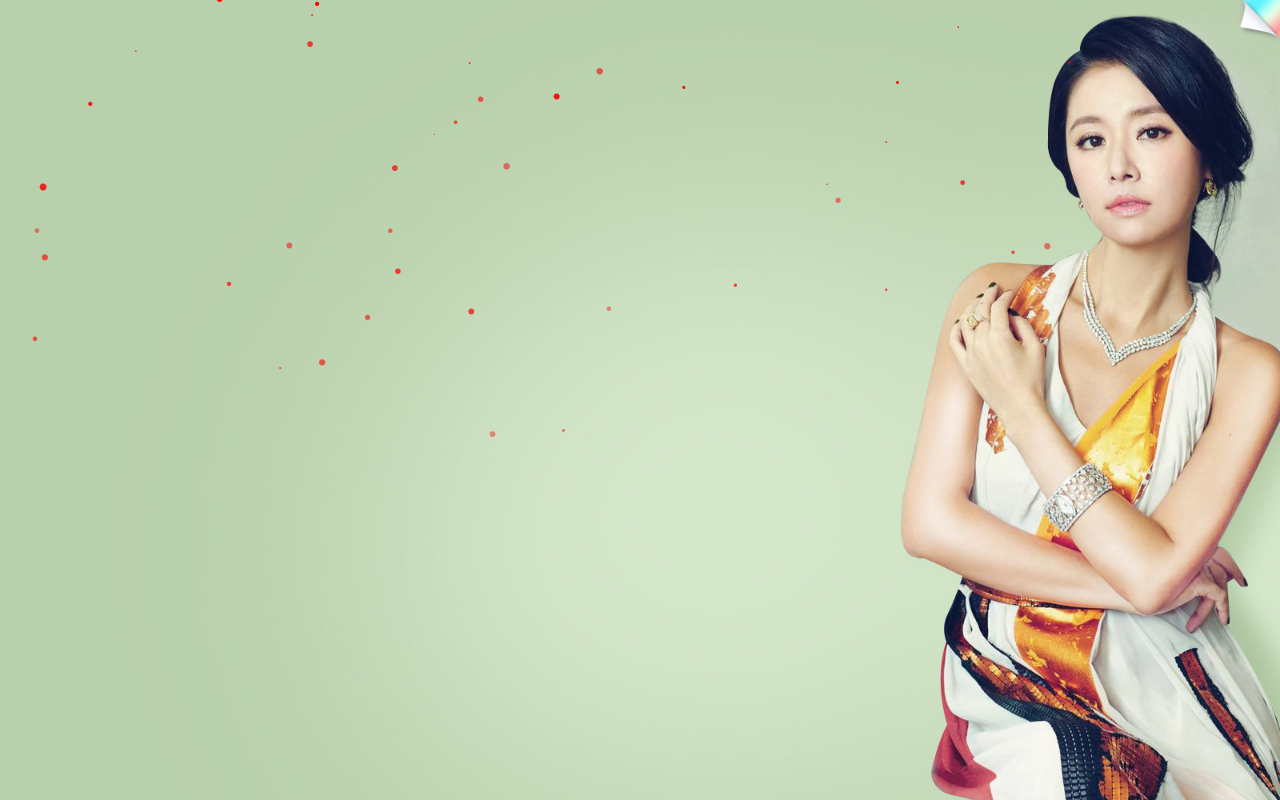
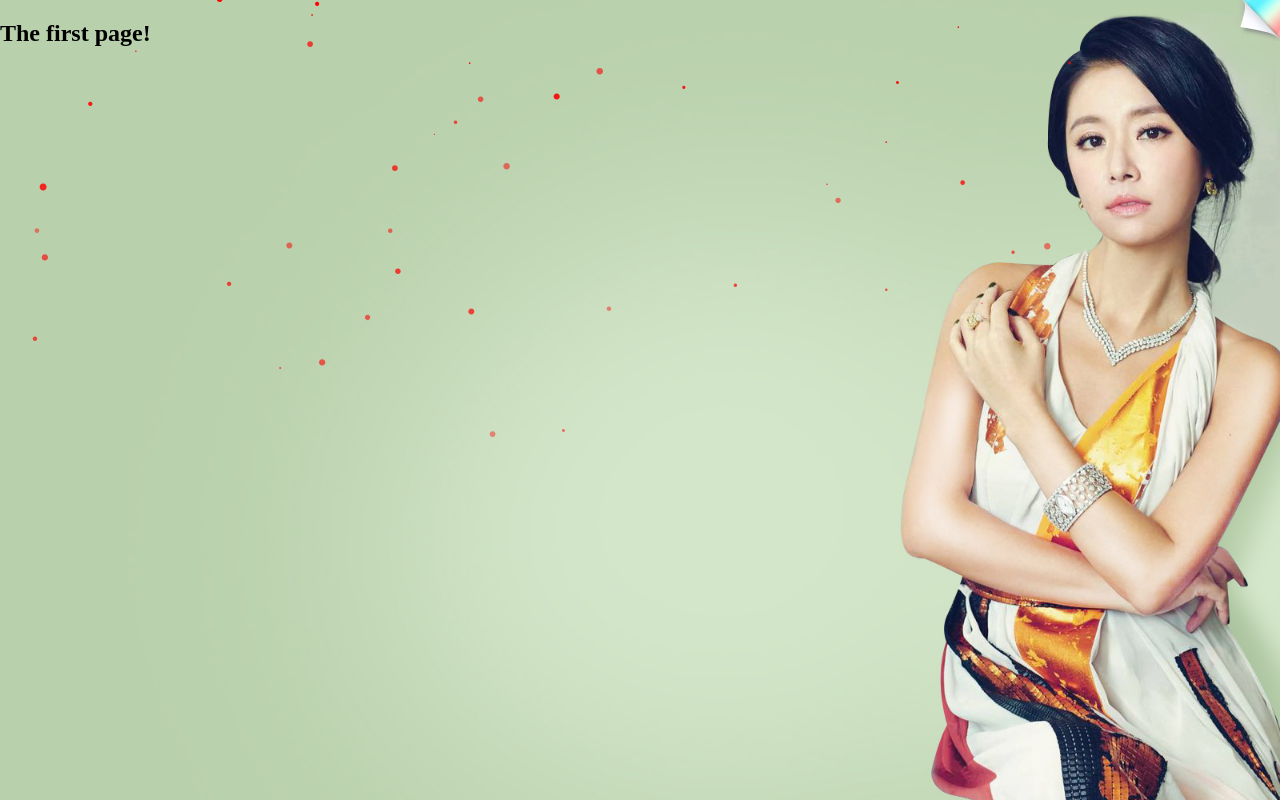
Before and after one commit to LJL0511/test2, a plain HTML site: page index.html in a window 1280 px wide. Drawn offline with Linux system fonts and the light colour scheme.

Commit message:
Update index.html

```diff
--- a/index.html
+++ b/index.html
@@ -82,6 +82,7 @@
 	  </ul>
    </div>
    <div id="tab-btn"></div>
+   <dic><h2>The first page!</h2></div>
 
   <script type="text/javascript" src="js/jquery.js"></script>
   <script type="text/javascript" src="js/jquery.snow.min.js"></script>
```
